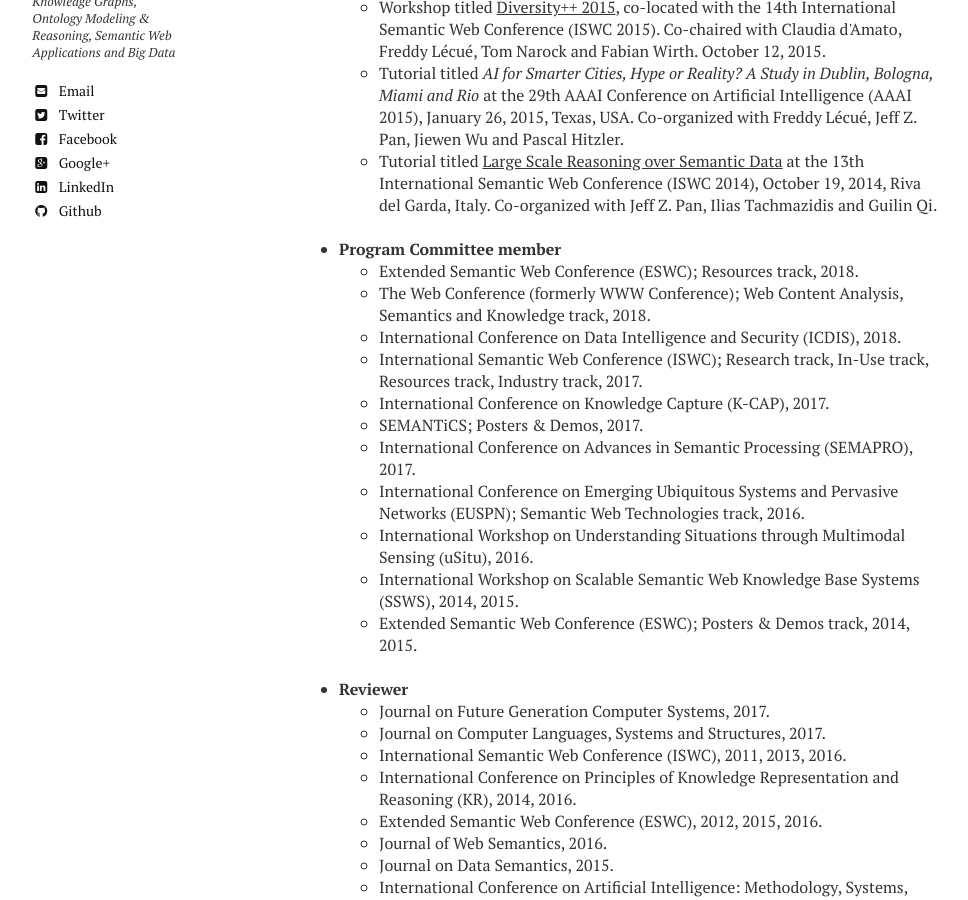
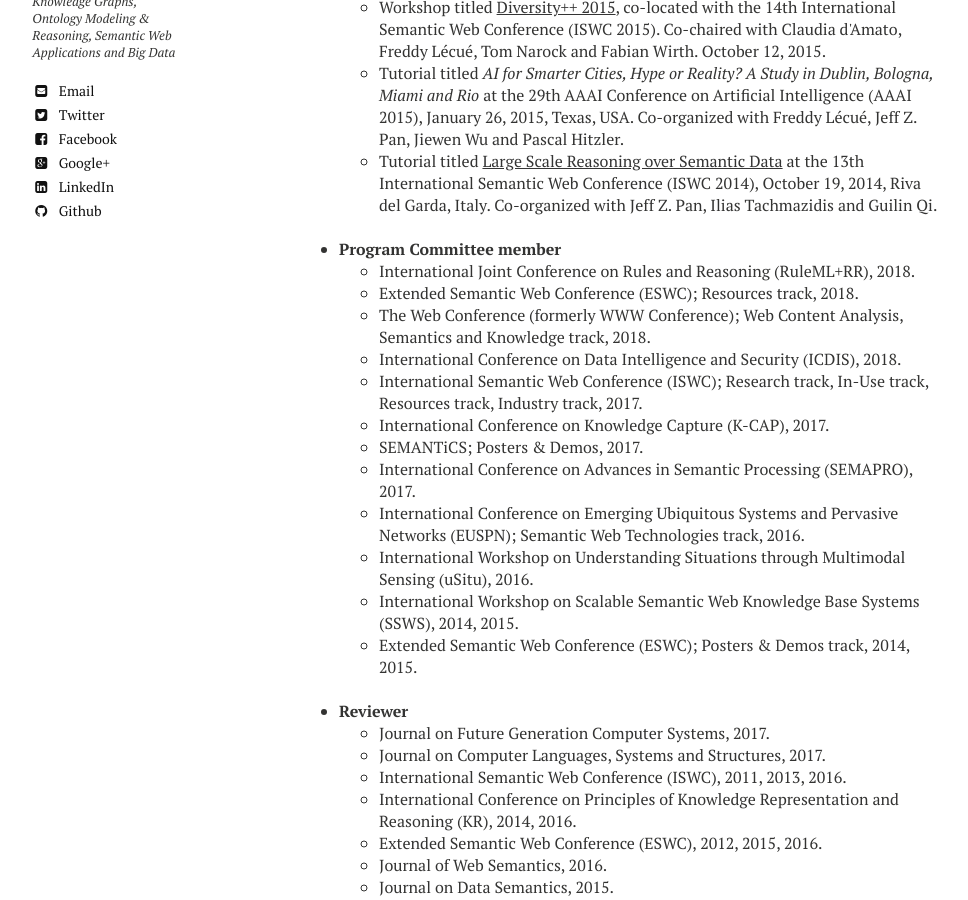
Before and after one commit to raghavam/raghavam.github.io, a Jekyll site: the page built from awards-activities.md, in a window 1280 px wide and 900 px high, scrolled down 348 px. Shown: the whole window, without its empty margins (21-989 px from the left). Built offline with Jekyll 4.4.1, drawn with Linux system fonts in a browser that asks for light colours; nearby versions of some CDN libraries.

Commit message:
added a PC activity

```diff
--- a/awards-activities.md
+++ b/awards-activities.md
@@ -13,6 +13,7 @@ share: false
 &nbsp;
 
 * **Program Committee member**
+  * International Joint Conference on Rules and Reasoning (RuleML+RR), 2018.
   * Extended Semantic Web Conference (ESWC); Resources track, 2018.
   * The Web Conference (formerly WWW Conference); Web Content Analysis, Semantics and Knowledge track,  2018.
   * International Conference on Data Intelligence and Security (ICDIS), 2018.
```
